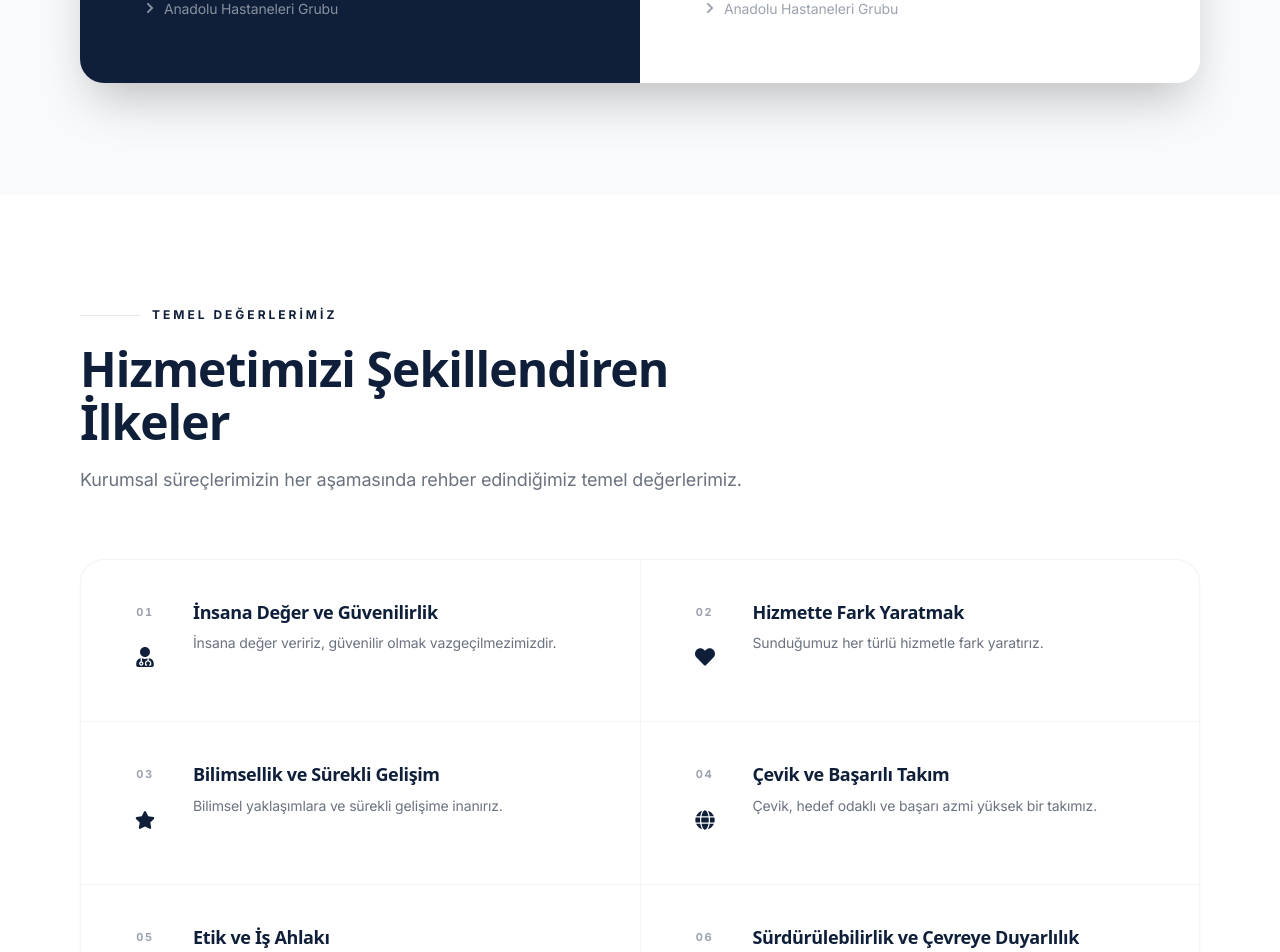
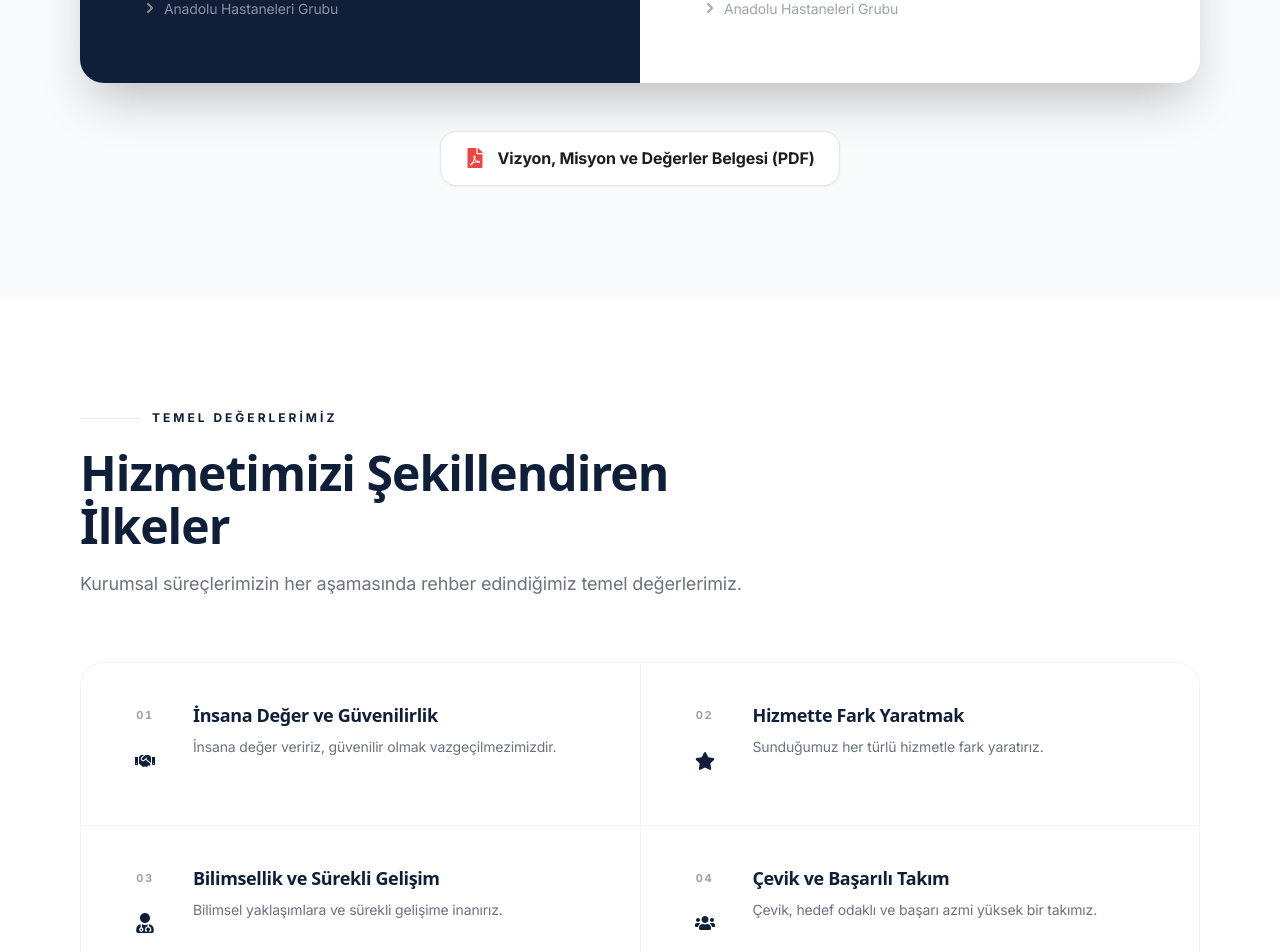
Before and after one commit to filbek/anadolu-hastanesi-web, a React (Vite) app: page /misyon-vizyon-ve-degerlerimiz in a window 1280 px wide. Shown: the part 1320-2272 px from the top of the page. Built offline with nearby package versions, Linux system fonts and the light colour scheme; no server answers; the database is empty.

Commit message:
anlaşmalı ereğli

```diff
--- a/src/pages/MissionVisionPage.tsx
+++ b/src/pages/MissionVisionPage.tsx
@@ -1,45 +1,39 @@
 import { motion } from 'framer-motion';
 import { Helmet } from 'react-helmet-async';
 import { useTranslation } from 'react-i18next';
-import { FaUserMd, FaHeart, FaStar, FaGlobe, FaCogs, FaLeaf, FaChevronRight } from 'react-icons/fa';
+import { FaUserMd, FaHeart, FaStar, FaGlobe, FaChevronRight, FaHandshake, FaUsers, FaBalanceScale, FaFilePdf } from 'react-icons/fa';
 import LastUpdated from '../components/ui/LastUpdated';
 
 const values = (t: any) => [
   {
     number: '01',
-    icon: <FaUserMd />,
-    title: t('mission.values1Title', 'Hasta ve Çalışan Güvenliği'),
-    desc: t('mission.values1Desc', 'Tüm hizmet süreçlerinde hastalarımızın ve çalışanlarımızın güvenliğinin en üst düzeyde sağlanması amaçlanmaktadır. Risk yönetimi ve sürekli iyileştirme kültürü ile hasta bakım süreçleri optimize edilmektedir.'),
+    icon: <FaHandshake />,
+    title: t('mission.values1Title', 'İnsana Değer ve Güvenilirlik'),
+    desc: t('mission.values1Desc', 'İnsana değer veririz, güvenilir olmak vazgeçilmezimizdir.'),
   },
   {
     number: '02',
-    icon: <FaHeart />,
-    title: t('mission.values2Title', 'Etik ve Hasta Haklarına Saygı'),
-    desc: t('mission.values2Desc', 'Tıbbi etik ve hasta haklarına uygun hizmet sunarak adil ve eşitlikçi bir sağlık anlayışı benimsenmektedir.'),
+    icon: <FaStar />,
+    title: t('mission.values2Title', 'Hizmette Fark Yaratmak'),
+    desc: t('mission.values2Desc', 'Sunduğumuz her türlü hizmetle fark yaratırız.'),
   },
   {
     number: '03',
-    icon: <FaStar />,
-    title: t('mission.values3Title', 'Sürekli İyileştirme ve Yenilikçilik'),
-    desc: t('mission.values3Desc', 'Sağlık hizmetlerinde kanıta dayalı tıp uygulamalarını benimseyerek bilimsel ve teknolojik gelişmeler öncülüğünde hizmet verilmektedir.'),
+    icon: <FaUserMd />,
+    title: t('mission.values3Title', 'Bilimsellik ve Sürekli Gelişim'),
+    desc: t('mission.values3Desc', 'Bilimsel yaklaşımlara ve sürekli gelişime inanırız.'),
   },
   {
     number: '04',
-    icon: <FaGlobe />,
-    title: t('mission.values4Title', 'Hasta Odaklılık ve Memnuniyet'),
-    desc: t('mission.values4Desc', 'Hasta memnuniyetini ölçerek, değerlendirerek ve iyileştirme faaliyetleri yürüterek hizmet kalitesinin sürekli artırılması benimsenmektedir.'),
+    icon: <FaUsers />,
+    title: t('mission.values4Title', 'Çevik ve Başarılı Takım'),
+    desc: t('mission.values4Desc', 'Çevik, hedef odaklı ve başarı azmi yüksek bir takımız.'),
   },
   {
     number: '05',
-    icon: <FaCogs />,
-    title: t('mission.values5Title', 'Ekip Çalışması ve Katılımcı Yönetim'),
-    desc: t('mission.values5Desc', 'Tüm çalışanlarımız; katılımcı yönetim anlayışıyla süreçlere aktif katkı sağlamaya teşvik edilir. Multidisipliner iş birliği ile etkili ve verimli sağlık hizmet anlayışı benimsenmektedir.'),
-  },
-  {
-    number: '06',
-    icon: <FaLeaf />,
-    title: t('mission.values6Title', 'Sürdürülebilirlik ve Çevreye Duyarlılık'),
-    desc: t('mission.values6Desc', 'Atık yönetimi, enerji verimliliği ve çevresel sürdürülebilirlik ilkelerine uygun hareket etmek amaçlanmaktadır. Toplum sağlığı bilincini artırmaya yönelik projeler geliştirerek sosyal sorumluluk bilinciyle hizmet vermek benimsenmektedir.'),
+    icon: <FaBalanceScale />,
+    title: t('mission.values5Title', 'Etik ve İş Ahlakı'),
+    desc: t('mission.values5Desc', 'Etik ilkelerimiz ve iş ahlakımızla örnek gösteriliriz.'),
   },
 ];
 
@@ -145,10 +139,10 @@ const MissionVisionPage = () => {
                   {t('mission.visionTag', 'Vizyonumuz')}
                 </p>
                 <h2 className="text-3xl xl:text-4xl font-black text-white leading-snug mb-8">
-                  {t('mission.visionTitle', 'Sağlıkta Güvenilir Lider Olmak')}
+                  {t('mission.visionTitle', 'Dünyada Referans Gösterilen Organizasyon')}
                 </h2>
                 <p className="text-white/80 text-lg leading-relaxed">
-                  {t('mission.visionDesc', "Ulusal ve uluslararası standartlarda, yenilikçi ve öncü sağlık hizmetleri sunarak bölgenin ve Türkiye'nin en güvenilir, tercih edilen sağlık kurumları zinciri olmak.")}
+                  {t('mission.visionDesc', 'Çalışanlarımız ile birlikte sürekli gelişerek, evrensel standartlardaki sağlık hizmeti anlayışımız ve yarattığımız bilimsel katkılarımız ile dünyada referans gösterilen bir organizasyon olmayı hedefleriz.')}
                 </p>
               </div>
 
@@ -182,10 +176,10 @@ const MissionVisionPage = () => {
                   {t('mission.missionTag', 'Misyonumuz')}
                 </p>
                 <h2 className="text-3xl xl:text-4xl font-black text-secondary leading-snug mb-8">
-                  {t('mission.missionTitle', 'İnsan Odaklı Sağlık Hizmeti')}
+                  {t('mission.missionTitle', 'Sağlıklı Bir Hayat İçin')}
                 </h2>
                 <p className="text-gray-600 text-lg leading-relaxed">
-                  {t('mission.missionDesc', 'Toplumun her kesimine ulaşılabilir, etik ilkelere bağlı, hasta ve çalışan memnuniyetini ön planda tutan, çağdaş, modern ve şefkatli sağlık hizmeti sunmak.')}
+                  {t('mission.missionDesc', 'Tüm insanların sağlıklı bir hayat sürmesi için çalışırız.')}
                 </p>
               </div>
 
@@ -198,6 +192,25 @@ const MissionVisionPage = () => {
               </div>
             </motion.div>
           </div>
+
+          {/* PDF Button */}
+          <motion.div
+            initial={{ opacity: 0, y: 20 }}
+            whileInView={{ opacity: 1, y: 0 }}
+            viewport={{ once: true }}
+            transition={{ duration: 0.6, delay: 0.2 }}
+            className="mt-12 flex justify-center"
+          >
+            <a
+              href="/uploads/vizyon-misyon-degerler.pdf"
+              target="_blank"
+              rel="noopener noreferrer"
+              className="inline-flex items-center gap-3 px-6 py-3.5 bg-white border border-slate-200 hover:border-primary text-secondary hover:text-primary font-bold rounded-xl shadow-sm hover:shadow-md transition-all duration-300 group"
+            >
+              <FaFilePdf className="text-red-500 text-xl group-hover:scale-110 transition-transform" />
+              <span>{t('mission.viewPdf', 'Vizyon, Misyon ve Değerler Belgesi (PDF)')}</span>
+            </a>
+          </motion.div>
         </div>
       </section>
 
```
